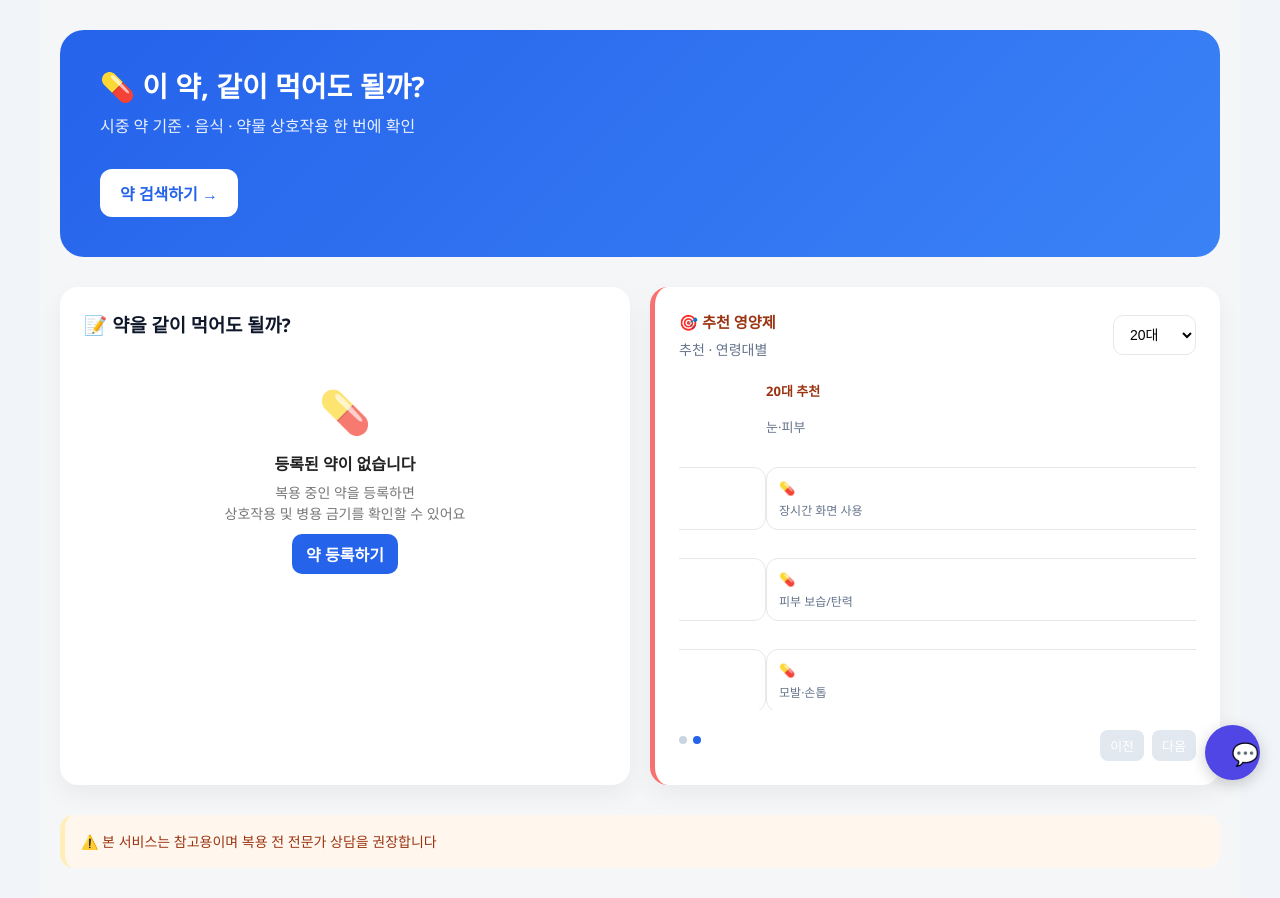
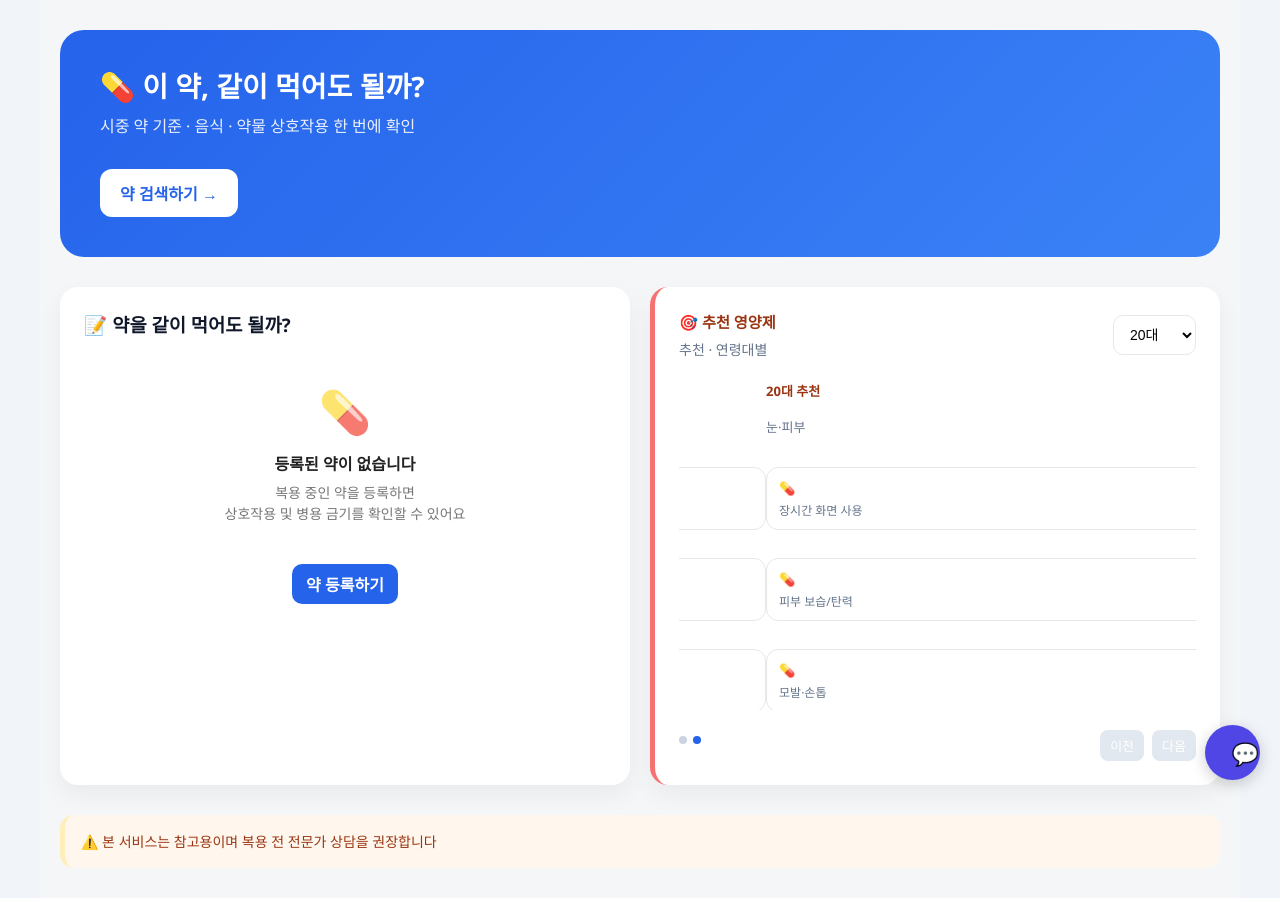
Before and after one commit to kimseokjun11/MEDI, a React app in the folder frontend/: page /home in a window 1280 px wide. Built offline with nearby package versions, Linux system fonts and the light colour scheme; the HTML template or start-up script is replaced by a standard one.

Commit message:
ui 개선

```diff
--- a/frontend/src/pages/Home.tsx
+++ b/frontend/src/pages/Home.tsx
@@ -309,15 +309,7 @@ function Home() {
                 상호작용 및 병용 금기를 확인할 수 있어요
               </p>
 
-              <button
-                className="btn primary"
-                onClick={() => {
-                  setEditingMed(null);
-                  setIsModalOpen(true);
-                }}
-              >
-                약 등록하기
-              </button>
+
             </div>
           ) : (
             <>
@@ -395,16 +387,15 @@ function Home() {
             </>
           )}
 
-          {/* <button
-            className="btn"
+          <button
+            className="btn primary empty-action"
             onClick={() => {
               setEditingMed(null);
               setIsModalOpen(true);
             }}
-            style={{ marginTop: "12px" }}
           >
-            등록
-          </button> */}
+            약 등록하기
+          </button>
         </div>
 
         {/* 추천 영양제 카드(하드코딩) */}
--- a/frontend/src/styles/Home.css
+++ b/frontend/src/styles/Home.css
@@ -289,3 +289,8 @@
   color: #777;
   line-height: 1.5;
 }
+
+.empty-action {
+  display: block;
+  margin: 20px auto 0;
+}
```
